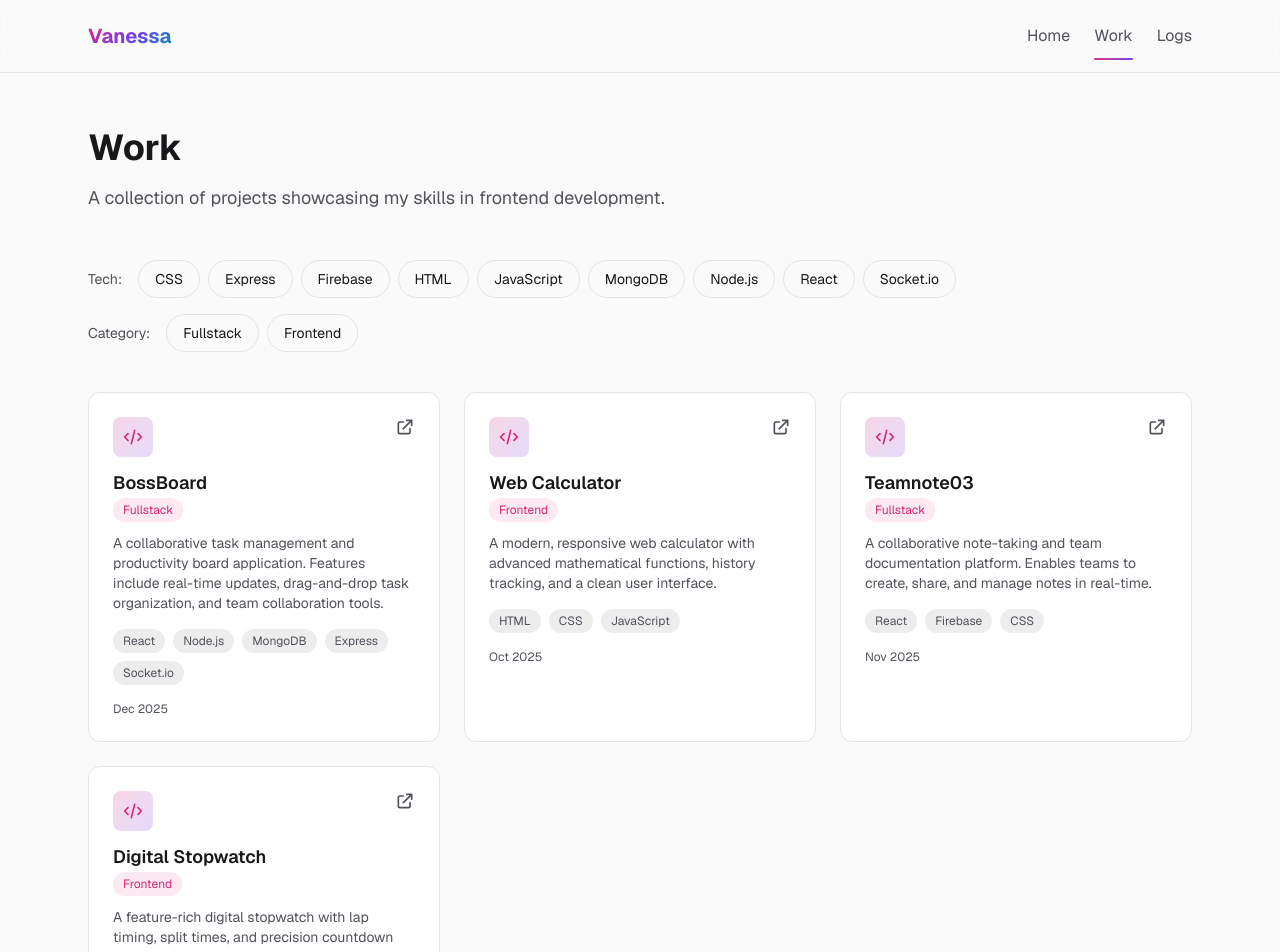
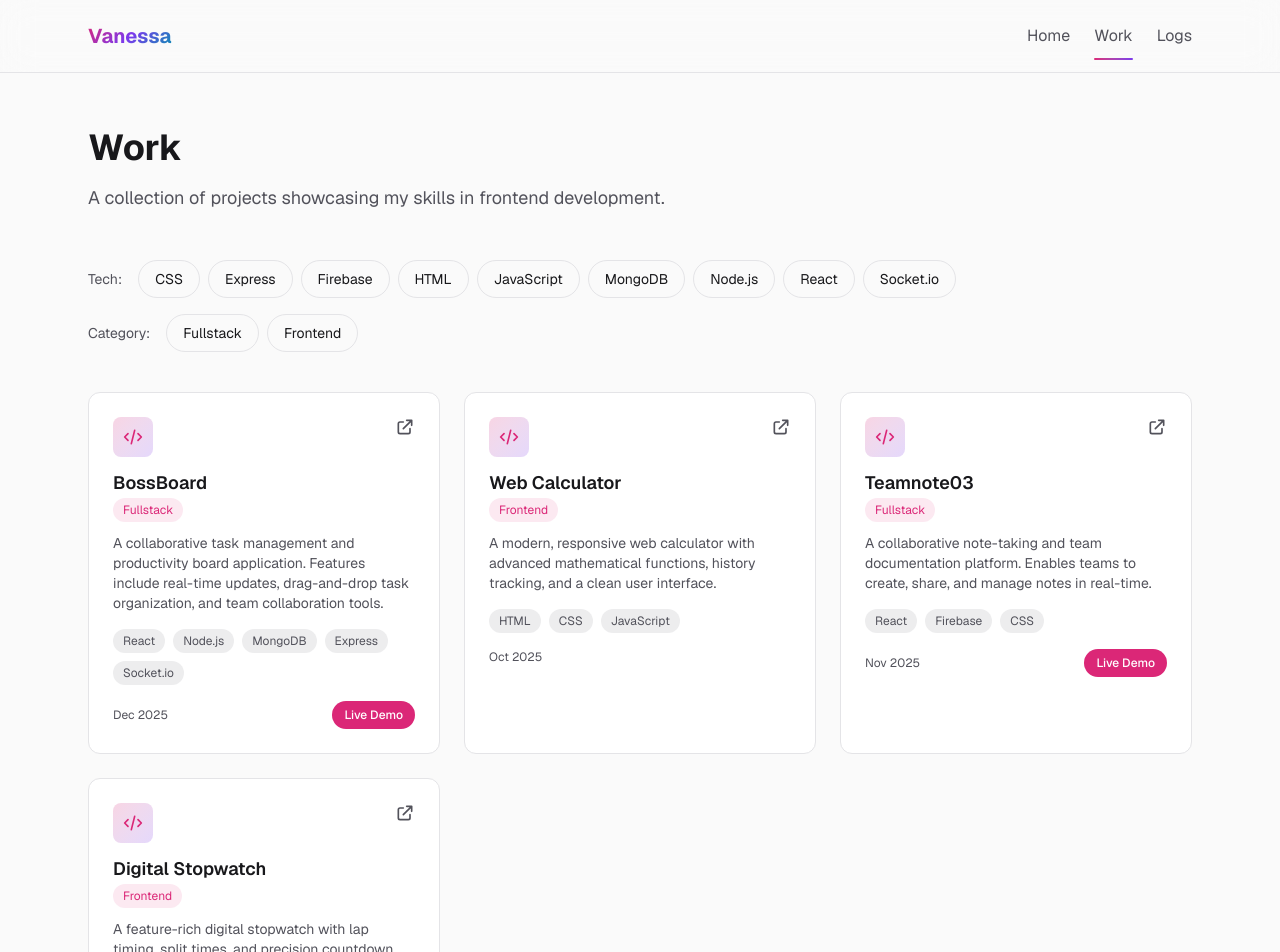
Before and after one commit to jimenezvanessa/vanessaportfolio, a Next.js app: page /work in a window 1280 px wide. Shown: the top 952 px of the page. Built offline with nearby package versions, Linux system fonts and the light colour scheme.

Commit message:
Add demo URLs to BossBoard and Teamnote03

```diff
--- a/src/app/work/WorkClient.tsx
+++ b/src/app/work/WorkClient.tsx
@@ -138,10 +138,7 @@ function FilterSection({
 
 function ProjectCard({ project, index }: { project: Project; index: number }) {
   return (
-    <a
-      href={project.githubUrl}
-      target="_blank"
-      rel="noopener noreferrer"
+    <div
       className="group block p-6 rounded-xl border border-border bg-card hover:border-accent/50 hover:shadow-xl hover:shadow-accent/10 hover:-translate-y-2 transition-all duration-300"
       style={{ animationDelay: `${0.05 * index}s` }}
     >
@@ -157,9 +154,16 @@ function ProjectCard({ project, index }: { project: Project; index: number }) {
             {project.category}
           </span>
         </div>
-        <svg className="w-5 h-5 text-foreground-muted group-hover:text-accent transition-colors" fill="none" stroke="currentColor" viewBox="0 0 24 24">
-          <path strokeLinecap="round" strokeLinejoin="round" strokeWidth={2} d="M10 6H6a2 2 0 00-2 2v10a2 2 0 002 2h10a2 2 0 002-2v-4M14 4h6m0 0v6m0-6L10 14" />
-        </svg>
+        <a
+          href={project.githubUrl}
+          target="_blank"
+          rel="noopener noreferrer"
+          className="text-foreground-muted hover:text-accent transition-colors"
+        >
+          <svg className="w-5 h-5" fill="none" stroke="currentColor" viewBox="0 0 24 24">
+            <path strokeLinecap="round" strokeLinejoin="round" strokeWidth={2} d="M10 6H6a2 2 0 00-2 2v10a2 2 0 002 2h10a2 2 0 002-2v-4M14 4h6m0 0v6m0-6L10 14" />
+          </svg>
+        </a>
       </div>
 
       <p className="text-foreground-muted text-sm mb-4">{project.description}</p>
@@ -172,9 +176,21 @@ function ProjectCard({ project, index }: { project: Project; index: number }) {
         ))}
       </div>
 
-      <p className="text-xs text-foreground-muted mt-4">
-        {new Date(project.completionDate).toLocaleDateString('en-US', { month: 'short', year: 'numeric' })}
-      </p>
-    </a>
+      <div className="flex items-center justify-between mt-4">
+        <p className="text-xs text-foreground-muted">
+          {new Date(project.completionDate).toLocaleDateString('en-US', { month: 'short', year: 'numeric' })}
+        </p>
+        {project.demoUrl && (
+          <a
+            href={project.demoUrl}
+            target="_blank"
+            rel="noopener noreferrer"
+            className="text-xs px-3 py-1.5 bg-accent text-white rounded-full font-medium hover:bg-accent/90 transition-colors"
+          >
+            Live Demo
+          </a>
+        )}
+      </div>
+    </div>
   );
 }
--- a/src/data/projects.json
+++ b/src/data/projects.json
@@ -7,7 +7,8 @@
       "techStack": ["React", "Node.js", "MongoDB", "Express", "Socket.io"],
       "completionDate": "2025-12-15",
       "category": "Fullstack",
-      "githubUrl": "https://github.com/jimenezvanessa/BossBoard"
+      "githubUrl": "https://github.com/jimenezvanessa/BossBoard",
+      "demoUrl": "https://boss-board.vercel.app/"
     },
     {
       "id": "web-calculator",
@@ -25,7 +26,8 @@
       "techStack": ["React", "Firebase", "CSS"],
       "completionDate": "2025-11-28",
       "category": "Fullstack",
-      "githubUrl": "https://github.com/jimenezvanessa/Teamnote03"
+      "githubUrl": "https://github.com/jimenezvanessa/Teamnote03",
+      "demoUrl": "https://teamnote03.vercel.app/"
     },
     {
       "id": "digital-stopwatch",
```
